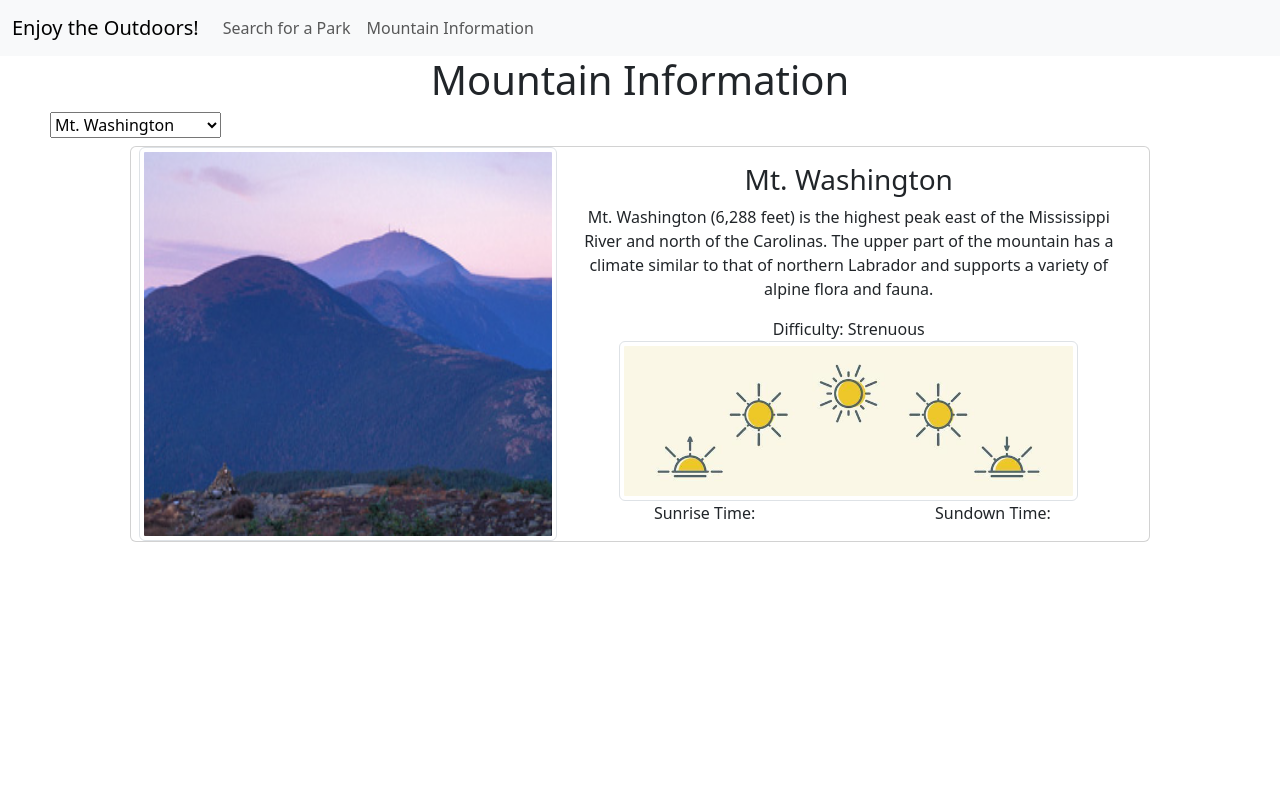
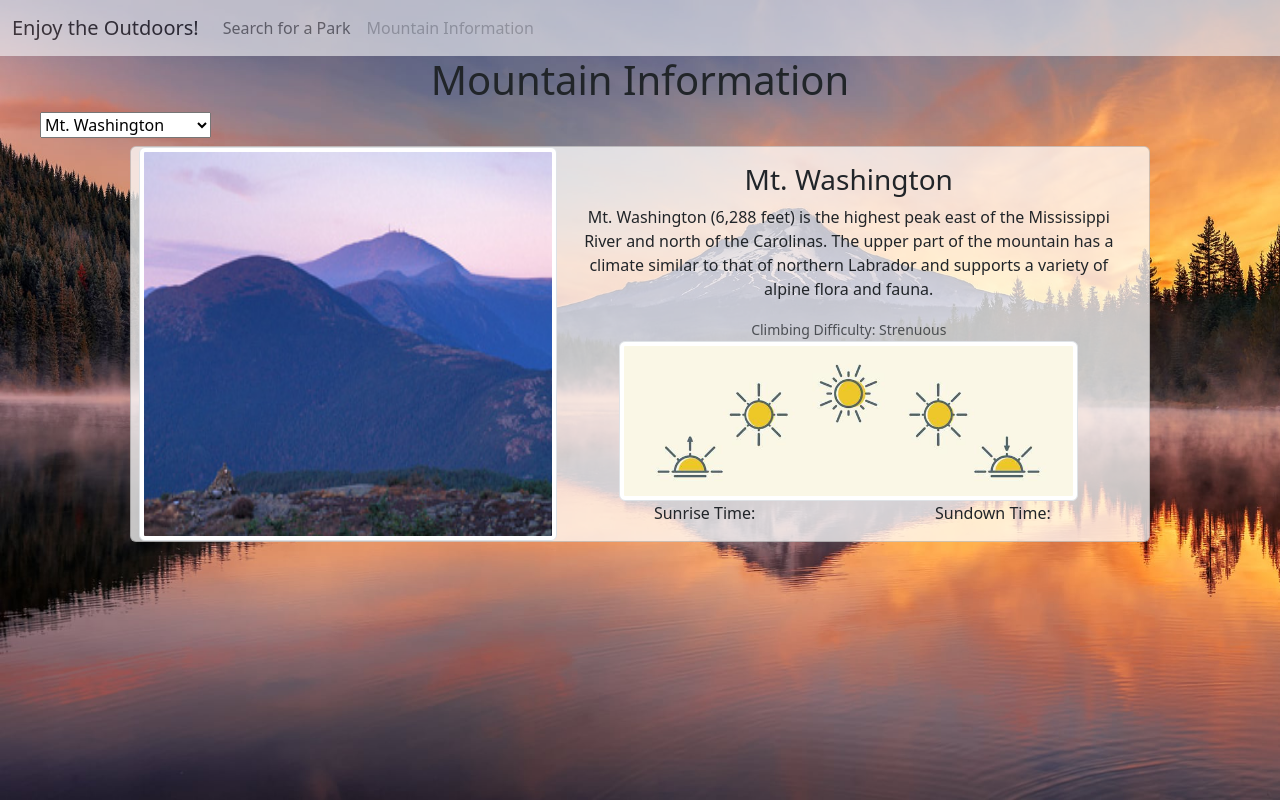
Before and after one commit to bp442/EnjoyTheOutdoors, a plain HTML site: page infoPage.html in a window 1280 px wide. Drawn offline with nearby package versions, Linux system fonts and the light colour scheme; no server answers.

Commit message:
added styling to some pages

```diff
--- a/css/styles.css
+++ b/css/styles.css
@@ -0,0 +1,18 @@
+#navBar{
+    opacity:0.6;
+}
+
+body{
+    background-image: url("/images/background.jpg");
+    background-size: cover;
+    background-repeat: no-repeat;
+    background-attachment: fixed;
+}
+
+#searchBox{
+    background: rgba(255, 255, 255, 0.75)
+}
+
+#card{
+    background: rgba(255, 255, 255, 0.75)
+}
--- a/infoPage.html
+++ b/infoPage.html
@@ -5,12 +5,13 @@
   <meta charset="utf-8">
   <meta name="viewport" content="width=device-width, initial-scale=1">
   <title>The Great Outdoors</title>
+  <link rel="stylesheet" href="css/styles.css">
   <link href="https://cdn.jsdelivr.net/npm/bootstrap@5.3.2/dist/css/bootstrap.min.css" rel="stylesheet"
     integrity="sha384-T3c6CoIi6uLrA9TneNEoa7RxnatzjcDSCmG1MXxSR1GAsXEV/Dwwykc2MPK8M2HN" crossorigin="anonymous">
 </head>
 
 <body>
-  <nav class="navbar navbar-expand-lg bg-body-tertiary">
+  <nav class="navbar navbar-expand-lg bg-body-tertiary" id="navBar">
     <div class="container-fluid">
       <a class="navbar-brand" href="index.html">Enjoy the Outdoors!</a>
       <button class="navbar-toggler" type="button" data-bs-toggle="collapse" data-bs-target="#navbarSupportedContent"
@@ -23,7 +24,7 @@
             <a class="nav-link" href="searchPage.html">Search for a Park</a>
           </li>
           <li class="nav-item">
-            <a class="nav-link" href="infoPage.html">Mountain Information</a>
+            <a class="nav-link disabled" href="infoPage.html" aria-disabled="true">Mountain Information</a>
           </li>
         </ul>
       </div>
@@ -32,22 +33,22 @@
 
   <h1 class="text-center">Mountain Information</h1>
 
-  <select id="mountainDropdown" style="margin-left: 50px"></select>
+  <select id="mountainDropdown" style="margin-left: 40px"></select>
 
   <div class="container" style="height: 60vh">
-    <div class="card text-center d-flex mx-5 my-2 px-2" style= "overflow-y:auto; max-height:max-content">
+    <div id="card" class="card text-center d-flex mx-5 my-2 px-2" style= "overflow-y:auto; max-height:max-content">
       <div class="row g-0">
-        <div class="col-lg-5 col-md-5 col-sm-6 col-xs-3">
+        <div class="col-md-5 col-sm-12 col-xs-12">
           <img class="img-fluid img-thumbnail" style="height: 100%; width: 100%"
             id="mountainImage" src=""
             alt="">
         </div>
-        <div class="col-lg-7 col-md-7 col-sm-6 col-xs-9">
+        <div class="col-md-7 col-sm-12 col-xs-12">
           <div class="card-body">
             <h3 class="card-title" id="mountainName"></h3>
             <p class="card-text" id="mountainInfo"></p>
             <div class="row">
-              <p class="card-text"id="difficultyText"></p>
+              <p class="card-text"><small class="text-body-secondary" id="difficultyText"> </small></p>
             </div>
 
             <img class="img-fluid img-thumbnail" src="images/sunCycle.jpg" alt="Sunrise and Sunset" style="max-height:10rem;">
--- a/scripts/mountainInfoScripts.js
+++ b/scripts/mountainInfoScripts.js
@@ -55,7 +55,7 @@ function replaceData(mountain){
     mountainImage.alt = mountain.desc;
     mountainInfo.innerText = mountain.desc;
     mountainName.innerText = mountain.name;
-    difficultyText.innerText = "Difficulty: " + mountain.effort;
+    difficultyText.innerText = "Climbing Difficulty: " + mountain.effort;
 
 }
 // function that can "fetch" the sunrise/sunset times
```
Also changed, not shown: index.html (+2 -1 lines), scripts/searchScripts.js (+21 -19 lines), searchPage.html (+5 -4 lines), images/background.jpg (added).
